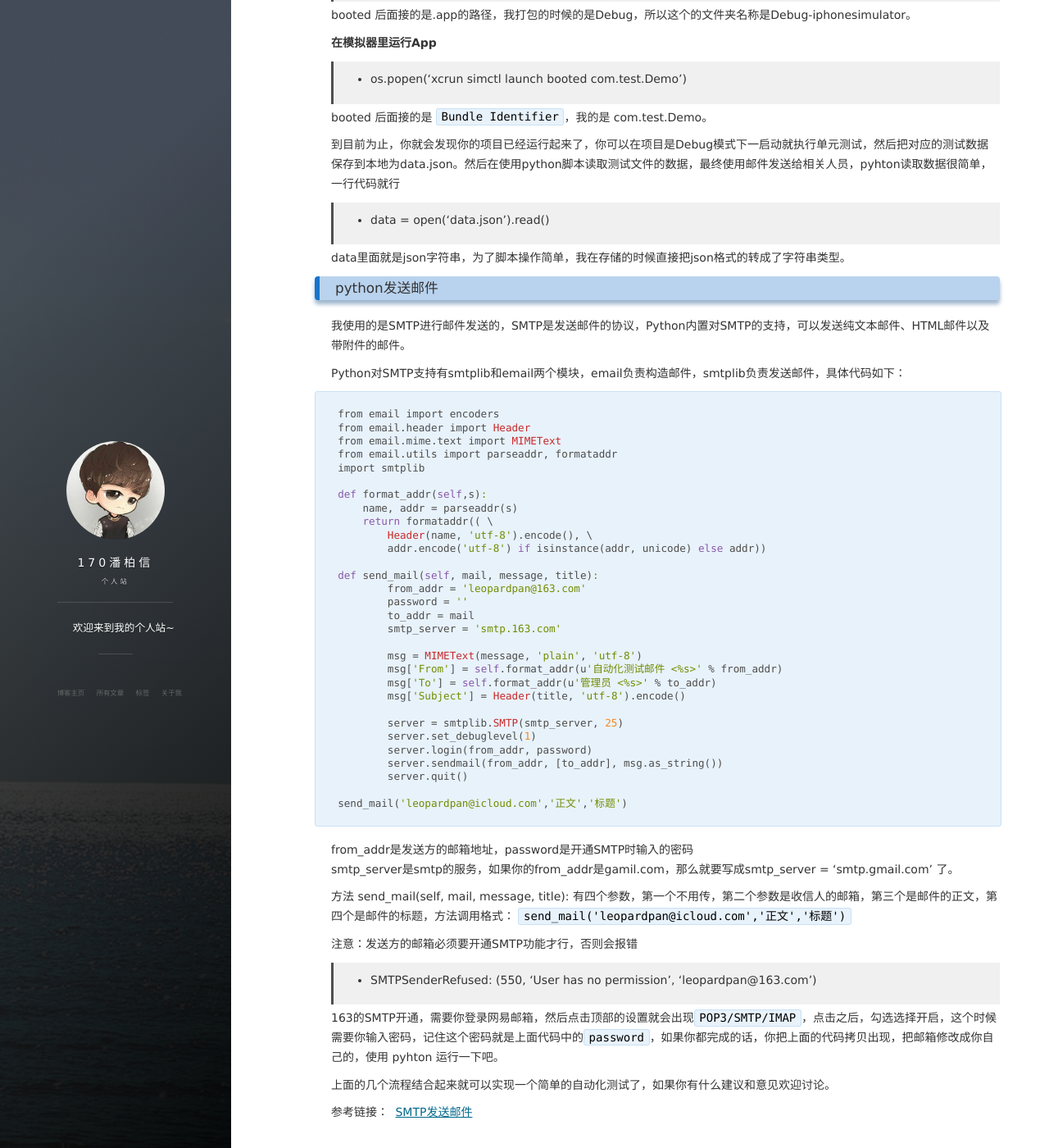
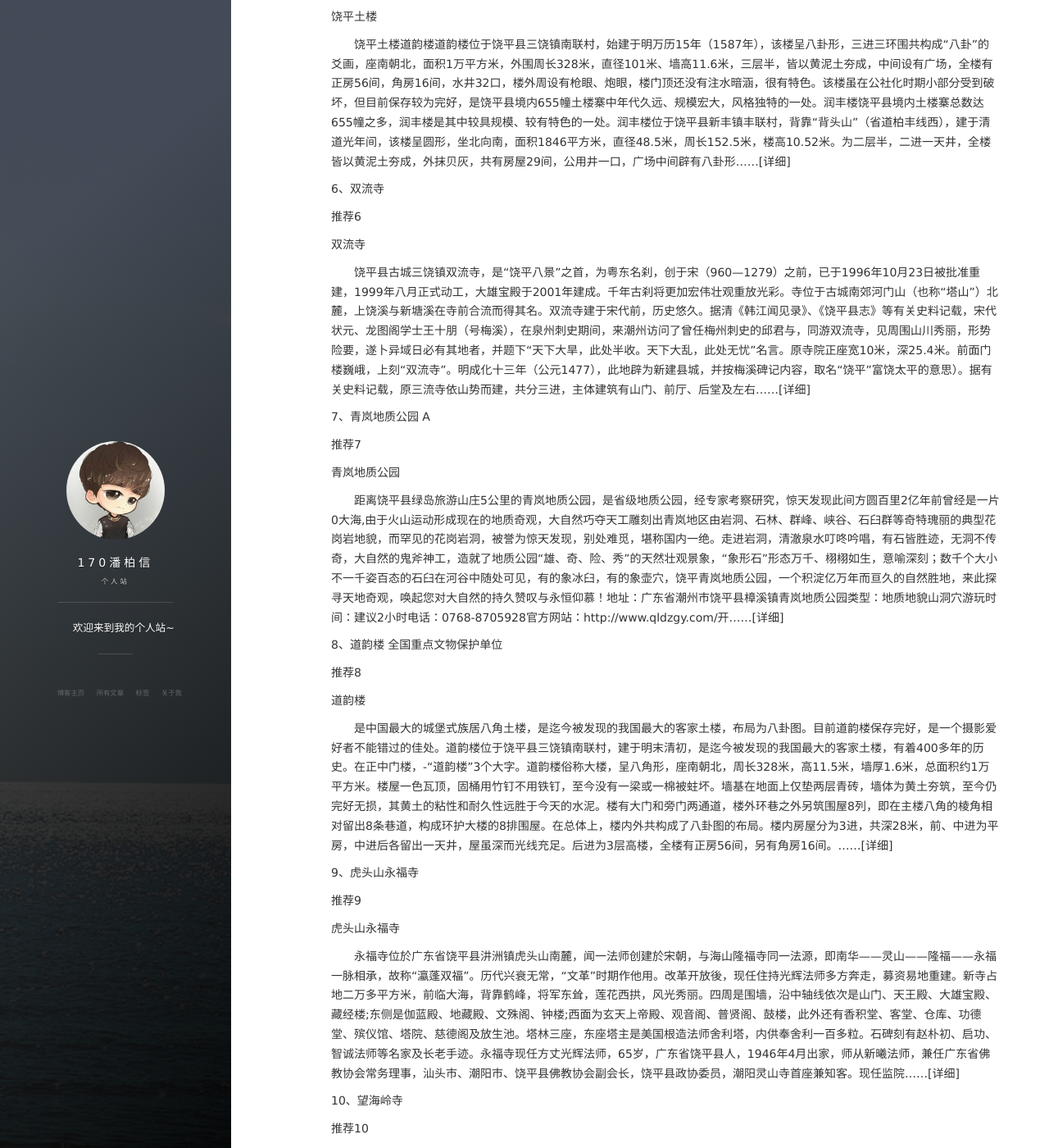
Before and after one commit to lixuan-sunshine/170, a Jekyll site: the page built from _posts/2016-08-04-PythonTestAutomationiOS.md, in a window 1280 px wide and 1400 px high, scrolled down 1300 px. Shown: the whole window at 82% size. Built offline with Jekyll 4.4.1, drawn with Linux system fonts in a browser that asks for light colours; nearby versions of some CDN libraries; comment, search, counter and statistics services are not loaded; some of the changed text lies outside the part shown.

Commit message:
Update 2016-08-04-PythonTestAutomationiOS.md

````diff
--- a/_posts/2016-08-04-PythonTestAutomationiOS.md
+++ b/_posts/2016-08-04-PythonTestAutomationiOS.md
@@ -1,130 +1,127 @@
 ---
 layout: post
-title: "Python自动化测试iOS项目"
+title: "家乡10大景区"
 date: 2016-08-04
-tags: python
+tags: 家乡10大景区
 ---
 
-作为一个开发人员，为了保证自己的代码的健壮，写单元测试是必不可少的环节，然而最痛快的是每天去手动跑一遍所有的case。那么什么能帮我们解决这些繁琐的操作呢，大家应该会想到自动化测试脚本了，是的，我们可以借助脚本来完成全自动化测试，下面是我列的每天脚本自动执行流程：
-
- >* 1、`pull` git仓库里面的最新代码到本地。
- >* 2、然后打包成`App`。
- >* 3、安装到模拟器上。
- >* 4、运行App，执行单元测试，生成测试数据并保存到本地。
- >* 5、脚本读取测试数据，邮件发送给相关人员。
+1、潮州绿岛旅游山庄 AAAA
 
 
-当这些全自动化后，可以大大减少开发人员的维护成本，即使每次项目里面有新增模块后，增加测试case就行了，下面会介绍自动测试这5步具体怎么去执行，整个脚本是使用Python写的，代码很少功能也很简单，但这已经可以帮我们完成基本的自动化测试了，这就是脚本的强大之处，选择Pyhton纯属个人喜好，最近也在学习Python，当然了最终使用什么语言看你自己。
 
-### python执行shell命令完成测试
+推荐1
 
-首先确认本机上安装了`git` 和 `python` 。
-脚本判断本地是否存在项目，不存在则使用命令 `git clone ...` ，存在则使用命令 `git pull ...` 。
-这些在Linux的命令都可以使用脚本来完成的，python的 `os.popen()` 方法 就是可以在Linux上执行shell命令。
-**例如：**  把下面这段代码添加到一个 test.py 的文件里，然后在终端上执行 `python test.py` 命令你就会看到，你的当前目录下正在下载我的博客了。
+潮州绿岛旅游山庄
 
-```
-import os
-
-os.popen('git clone https://github.com/leopardpan/leopardpan.github.io.git')
-
-```
-git pull 。。。 更新代码也是一样的。
-
-接下来的打包、安装、运行都是使用python执行shell命令
-
-**把iOS项目打包成App，下面的 `Demo` 是项目的名字**
-
->* os.popen('xcodebuild -project Demo.xcodeproj -target Demo -configuration Debug -sdk iphonesimulator')
-
-这行脚本运行完成后，你就会发现同会生成一个 `build` 的文件夹。
-Debug参数表示现在是Debug模式，如果Xcode里面改成Release了，这里需要改成Release。
-xcodebuild 命令是 Xcode Command Line Tools 的一部分。通过调用这个命令，可以完成 iOS 工程的编译，打包和签名过程。可以使用 xcodebuild --help 来看看具体有哪些功能。
-
-**打开iOS模拟器，这里运行的是`iPhone 6 Plus` 你也可以换成其它型号的模拟器**
-
->*  os.popen('xcrun instruments -w "iPhone 6 Plus"')
-
-**把刚才打包生成的App安装到模拟器上**
-在安装之前要先卸载App,不然你运行的永远是最初安装的那个，后来安装的不会覆盖之前的，卸载App
-
->* os.popen('xcrun simctl uninstall booted com.test.Demo')
-
-booted 后面接的是 `Bundle Identifier`，我的是 com.test.Demo，然后再安装App
-
->* os.popen('xcrun simctl install booted build/Debug-iphonesimulator/Demo.app ')
-
-booted 后面接的是.app的路径，我打包的时候的是Debug，所以这个的文件夹名称是Debug-iphonesimulator。
-
-**在模拟器里运行App**
-
->* os.popen('xcrun simctl launch booted com.test.Demo')
-
-booted 后面接的是 `Bundle Identifier`，我的是 com.test.Demo。
-
-到目前为止，你就会发现你的项目已经运行起来了，你可以在项目是Debug模式下一启动就执行单元测试，然后把对应的测试数据保存到本地为data.json。然后在使用python脚本读取测试文件的数据，最终使用邮件发送给相关人员，pyhton读取数据很简单，一行代码就行
-
->* data = open('data.json').read()
-
-data里面就是json字符串，为了脚本操作简单，我在存储的时候直接把json格式的转成了字符串类型。
-
-### python发送邮件
-
-我使用的是SMTP进行邮件发送的，SMTP是发送邮件的协议，Python内置对SMTP的支持，可以发送纯文本邮件、HTML邮件以及带附件的邮件。
-
-Python对SMTP支持有smtplib和email两个模块，email负责构造邮件，smtplib负责发送邮件，具体代码如下：
+　　绿岛旅游山庄是国家AAAA级旅游景区、潮州新八景之一、全国休闲农业与乡村旅游示范点、广东省青少年科技教育基地、厦门市民周末自驾游十大目的地。山庄位于钱东镇万山红农场，占地面积3000多亩。保留了原始自然生态地貌，林地覆盖率高达95%。山庄山环水绕，风景如画，犹如一颗镶嵌在粤东大地上的绿色明珠。现已建成民俗文化体验区、别墅酒店度假区、千竹湖畔游乐区、湿地湖景休闲区和特色农业体验区等五大主题园区。是一处集地质科普、文物民俗、休闲度假、商务会议、游乐购物于一体的大型综合性生态旅游度假胜地。山庄按四星级标准配置的度假酒店临湖别墅及主楼可同时接待180位客人，生态型会议中心可容纳20人至200人的不同规格特色会议和宴会，是商务和成功人士追求高品位休闲度假的理想场所。至今已接待过香港特别行政区行政长官曾荫权、广东省委书记0，以及国家各部委、省市各级重要领导。山庄与附近各具特色的明清古寨、青岚地质公园、……[详细]
 
 
-	from email import encoders
-	from email.header import Header
-	from email.mime.text import MIMEText
-	from email.utils import parseaddr, formataddr
-	import smtplib
-
-	def format_addr(self,s):
-	    name, addr = parseaddr(s)
-	    return formataddr(( \
-	        Header(name, 'utf-8').encode(), \
-	        addr.encode('utf-8') if isinstance(addr, unicode) else addr))
-
-	def send_mail(self, mail, message, title):
-		from_addr = 'leopardpan@163.com'
-		password = ''
-		to_addr = mail
-		smtp_server = 'smtp.163.com'
-
-		msg = MIMEText(message, 'plain', 'utf-8')
-		msg['From'] = self.format_addr(u'自动化测试邮件 <%s>' % from_addr)
-		msg['To'] = self.format_addr(u'管理员 <%s>' % to_addr)
-		msg['Subject'] = Header(title, 'utf-8').encode()
-
-		server = smtplib.SMTP(smtp_server, 25)
-		server.set_debuglevel(1)
-		server.login(from_addr, password)
-		server.sendmail(from_addr, [to_addr], msg.as_string())
-		server.quit()
-
-	send_mail('leopardpan@icloud.com','正文','标题')
+2、饶平云峯寺
 
 
-from_addr是发送方的邮箱地址，password是开通SMTP时输入的密码
-smtp_server是smtp的服务，如果你的from_addr是gamil.com，那么就要写成smtp_server = 'smtp.gmail.com' 了。
 
-方法 send_mail(self, mail, message, title): 有四个参数，第一个不用传，第二个参数是收信人的邮箱，第三个是邮件的正文，第四个是邮件的标题，方法调用格式： `send_mail('leopardpan@icloud.com','正文','标题')`
+推荐2
 
-注意：发送方的邮箱必须要开通SMTP功能才行，否则会报错
+饶平云峯寺
 
->* SMTPSenderRefused: (550, 'User has no permission', 'leopardpan@163.com')
-
-163的SMTP开通，需要你登录网易邮箱，然后点击顶部的设置就会出现`POP3/SMTP/IMAP`，点击之后，勾选选择开启，这个时候需要你输入密码，记住这个密码就是上面代码中的`password`，如果你都完成的话，你把上面的代码拷贝出现，把邮箱修改成你自己的，使用 pyhton 运行一下吧。
+　　 南粤边陲的饶平县所城镇高埕村北面,有座高峰,名叫“云峯寺”。山腰有座古刹，因山而名，称“云峯寺”。这里山高石奇，雄伟壮观，远望寺后主峰，峰顶端有几块巨石，巧合在一起，如同一朵含苞待放的冲天莲花，真是天造地设，人间奇景。 云峯寺始建于宋末，几度兴废，至明嘉靖年间，两广提学使进行，“毁淫词，兴社学”，此寺也被夷为平地，只剩断墙残壁。明崇祯六年（1633年）寺宇重建，寺址迁于旧址西侧，“云峯寺”三字的山门石匾额依然是原寺匾额，原因是在当年在清理旧址过程中，从地下掘得出门匾额及木雕佛一尊。自明代重修山以来，又历数百年，至解放后，寺院只剩断恒秃壁。一九八四年，旅居新加坡的陈溪河先生发起七十余众捐资，又蒙十方善信及诸山长老鼎力相助，主持比丘尼释光彩主其事，历尽艰辛，重建了大雄宝殿，门楼及两厢，重塑诸佛金身。现在寺院建成前后两座，有两厅四房一天井，东西廊及伙房，寺东有石屋，据说李季斋（明步政使陈……[详细]
 
 
-上面的几个流程结合起来就可以实现一个简单的自动化测试了，如果你有什么建议和意见欢迎讨论。
 
 
-参考链接：
-[SMTP发送邮件](http://www.liaoxuefeng.com/wiki/001374738125095c955c1e6d8bb493182103fac9270762a000/001386832745198026a685614e7462fb57dbf733cc9f3ad000)
 
-<br>
 
-转载请注明：[潘柏信的博客](http://baixin) » [点击阅读原文](http://baixin.io/2016/08/PythonTestAutomationiOS/)
+3、海山隆福寺
+
+
+
+推荐3
+
+海山隆福寺
+
+　　饶平县海山镇石头村之东、上港村之西南，海山镇（岛）烟楼山麓的隆福寺，创自1千多年前的晋朝（265—420），为志书所载潮汕最早创建之寺庵。历经多次兴废。已于1986年至1994年由释光辉法师主持重修，规模宏伟，庄严壮观，1988年10月21日被列为县重点文物保护单位。同年被登记开放。它处于古称“蓬莱”之海山，又是在宋代由僧把香火传至附近隔海（现已陆路相通）的古称“瀛州”之汫洲镇永福寺，故两寺被称为“瀛蓬双福寺”。隆福寺，在信宁都汫洲堡黄芒山，晋时建，宋时废圮，近有耆民陈萃吾同住持僧开一募缘重建，以为讲经之所。于其地掘和铜像三尊，今在寺中，高2尺余，是北帝像也。为饶平县最早之寺，在潮汕也属最早寺庵之一。据遗存石碑记载，宋淳佑年间（1241—1252）由僧释开一倡仪，黄隆村刘氏始祖致政公捐地，在已圮寺址上扩建。在清基挖土时掘出晋时山门石匾“隆福寺”三大字，苍劲雄浑，据传是晋代书圣王羲之的笔迹。……[详细]
+
+
+4、石壁山风景区
+
+
+
+推荐4
+
+石壁山风景区
+
+　　石壁山风景区位于县城北侧，景区林木苍郁、风景秀丽、名胜古迹星罗棋布，是休闲健身、登高揽胜、科普教育、善信朝圣的重要场所，有县城“后花园”之称。景区总体规划区3.2平方公里，设置核心保护区、游乐度假区、文化与综合服务区和森林探险区等4个功能区。有纳海楼、“粤东一璧”大牌坊、涑玉泉、雷音寺、摩崖石刻、丽泽湖以及饶平县革命烈士纪念碑等主要景点。纳海楼位于石壁山顶巅，该楼由著名书画家关山月题写楼名，登上楼顶层，凭栏放眼眺望，凤江就象一条玉带横亘县城，南海和黄冈美景尽收眼底。“粤东一璧”大牌坊由赵朴初分别题“粤东一璧”和“灵秀以昭”额匾，字字苍劲雄浑！涑玉泉位于雷音禅寺东侧，此间泉甘水洌，成为游客取泉烹茶、怀古吟咏之胜地。 石壁山上有众多当代中国名家，及历代骚人墨客、达官贵人即兴题字和吟咏的摩崖石刻群。风景区前面有人工开凿的丽泽湖，湖中有多处凉亭水阁，游人泛舟于蓝天碧水之间，真是怡然自得。石壁山风景……[详细]
+
+
+5、饶平土楼
+
+
+
+推荐5
+
+饶平土楼
+
+　　饶平土楼道韵楼道韵楼位于饶平县三饶镇南联村，始建于明万历15年（1587年），该楼呈八卦形，三进三环围共构成“八卦”的爻画，座南朝北，面积1万平方米，外围周长328米，直径101米、墙高11.6米，三层半，皆以黄泥土夯成，中间设有广场，全楼有正房56间，角房16间，水井32口，楼外周设有枪眼、炮眼，楼门顶还没有注水暗涵，很有特色。该楼虽在公社化时期小部分受到破坏，但目前保存较为完好，是饶平县境内655幢土楼寨中年代久远、规模宏大，风格独特的一处。润丰楼饶平县境内土楼寨总数达655幢之多，润丰楼是其中较具规模、较有特色的一处。润丰楼位于饶平县新丰镇丰联村，背靠“背头山”（省道柏丰线西），建于清道光年间，该楼呈圆形，坐北向南，面积1846平方米，直径48.5米，周长152.5米，楼高10.52米。为二层半，二进一天井，全楼皆以黄泥土夯成，外抹贝灰，共有房屋29间，公用井一口，广场中间辟有八卦形……[详细]
+
+
+
+
+
+6、双流寺
+
+
+
+推荐6
+
+双流寺
+
+　　饶平县古城三饶镇双流寺，是“饶平八景”之首，为粤东名刹，创于宋（960—1279）之前，已于1996年10月23日被批准重建，1999年八月正式动工，大雄宝殿于2001年建成。千年古刹将更加宏伟壮观重放光彩。寺位于古城南郊河门山（也称“塔山”）北麓，上饶溪与新塘溪在寺前合流而得其名。双流寺建于宋代前，历史悠久。据清《韩江闻见录》、《饶平县志》等有关史料记载，宋代状元、龙图阁学士王十朋（号梅溪），在泉州刺史期间，来潮州访问了曾任梅州刺史的邱君与，同游双流寺，见周围山川秀丽，形势险要，遂卜异域日必有其地者，并题下“天下大旱，此处半收。天下大乱，此处无忧”名言。原寺院正座宽10米，深25.4米。前面门楼巍峨，上刻“双流寺”。明成化十三年（公元1477），此地辟为新建县城，并按梅溪碑记内容，取名“饶平”富饶太平的意思）。据有关史料记载，原三流寺依山势而建，共分三进，主体建筑有山门、前厅、后堂及左右……[详细]
+
+
+7、青岚地质公园 A
+
+
+
+推荐7
+
+青岚地质公园
+
+　　距离饶平县绿岛旅游山庄5公里的青岚地质公园，是省级地质公园，经专家考察研究，惊天发现此间方圆百里2亿年前曾经是一片0大海,由于火山运动形成现在的地质奇观，大自然巧夺天工雕刻出青岚地区由岩洞、石林、群峰、峡谷、石臼群等奇特瑰丽的典型花岗岩地貌，而罕见的花岗岩洞，被誉为惊天发现，别处难觅，堪称国内一绝。走进岩洞，清澈泉水叮咚吟唱，有石皆胜迹，无洞不传奇，大自然的鬼斧神工，造就了地质公园“雄、奇、险、秀”的天然壮观景象，“象形石”形态万千、栩栩如生，意喻深刻；数千个大小不一千姿百态的石臼在河谷中随处可见，有的象冰臼，有的象壶穴，饶平青岚地质公园，一个积淀亿万年而亘久的自然胜地，来此探寻天地奇观，唤起您对大自然的持久赞叹与永恒仰慕！地址：广东省潮州市饶平县樟溪镇青岚地质公园类型：地质地貌山洞穴游玩时间：建议2小时电话：0768-8705928官方网站：http://www.qldzgy.com/开……[详细]
+
+
+8、道韵楼 全国重点文物保护单位
+
+
+
+推荐8
+
+道韵楼
+
+　　是中国最大的城堡式族居八角土楼，是迄今被发现的我国最大的客家土楼，布局为八卦图。目前道韵楼保存完好，是一个摄影爱好者不能错过的佳处。道韵楼位于饶平县三饶镇南联村，建于明末清初，是迄今被发现的我国最大的客家土楼，有着400多年的历史。在正中门楼，-“道韵楼”3个大字。道韵楼俗称大楼，呈八角形，座南朝北，周长328米，高11.5米，墙厚1.6米，总面积约1万平方米。楼屋一色瓦顶，固桶用竹钉不用铁钉，至今没有一梁或一棉被蛀坏。墙基在地面上仅垫两层青砖，墙体为黄土夯筑，至今仍完好无损，其黄土的粘性和耐久性远胜于今天的水泥。楼有大门和旁门两通道，楼外环巷之外另筑围屋8列，即在主楼八角的棱角相对留出8条巷道，构成环护大楼的8排围屋。在总体上，楼内外共构成了八卦图的布局。楼内房屋分为3进，共深28米，前、中进为平房，中进后各留出一天井，屋虽深而光线充足。后进为3层高楼，全楼有正房56间，另有角房16间。……[详细]
+
+
+
+
+
+9、虎头山永福寺
+
+
+
+推荐9
+
+虎头山永福寺
+
+　　永福寺位於广东省饶平县汫洲镇虎头山南麓，闻一法师创建於宋朝，与海山隆福寺同一法源，即南华——灵山——隆福——永福一脉相承，故称“瀛蓬双福”。历代兴衰无常，“文革”时期作他用。改革开放後，现任住持光辉法师多方奔走，募资易地重建。新寺占地二万多平方米，前临大海，背靠鹤峰，将军东耸，莲花西拱，风光秀丽。四周是围墙，沿中轴线依次是山门、天王殿、大雄宝殿、藏经楼;东侧是伽蓝殿、地藏殿、文殊阁、钟楼;西面为玄天上帝殿、观音阁、普贤阁、鼓楼，此外还有香积堂、客堂、仓库、功德堂、殡仪馆、塔院、慈德阁及放生池。塔林三座，东座塔主是美国根造法师舍利塔，内供奉舍利一百多粒。石碑刻有赵朴初、启功、智诚法师等名家及长老手迹。永福寺现任方丈光辉法师，65岁，广东省饶平县人，1946年4月出家，师从新曦法师，兼任广东省佛教协会常务理事，汕头市、潮阳市、饶平县佛教协会副会长，饶平县政协委员，潮阳灵山寺首座兼知客。现任监院……[详细]
+
+
+10、望海岭寺
+
+
+
+推荐10
+
+望海岭寺
+
+　　饶平县钱东镇沿饶钱公路往北约5公里处，有一山岭，因能望风茫茫南海而名“望海岭”。岭上林木苍翠，清风爽人。望海岭寺就建在这清幽的环境中。创于明朝，1988年重建。这里以供奉三尊自占传下的雕琢精巧的观音菩萨而闻名于潮汕及闽南诏安一带，是佛门的一处胜地。寺创建于明代，由钱东田心村刘门林氏倡建，清嘉庆丙寅年（1806）蒲月和清光绪庚辰年（1880）重修。由于岁月迁移，人事沧桑，该寺曾一度颓废。1988年由麦婵真女士发起倡建，于是年十一月由旅港同胞麦婵贤女士发起十余善信捐资赠建。翌年全面完成主结构及南院工程。寺宇是双佩剑全包宫殿式结构，比较独特的是上座位于东，下座位于西，两座相朝，山门在两座之间向南，门外还有一座僧舍，合共十厅十房八天井，占地面积1500平方米。进入山门，就是小厅，厅外有走廊可通上、下两座。上座是大雄宝殿，有彩瓷双凤朝牡丹等装饰，金碧辉煌。下座设观音殿，上塑葵龙朝火宝。殿中供有三尊雕……[详细]
+网址：
+http://www.bytravel.cn/view/top10/index2343.html
````
